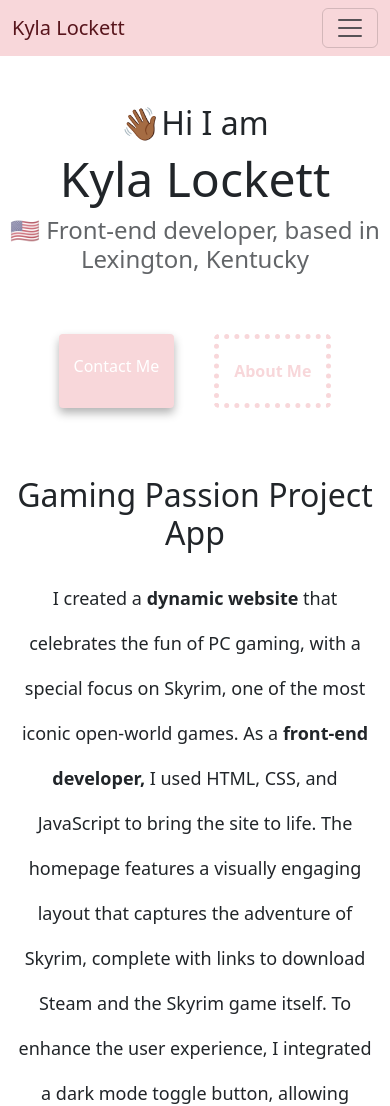
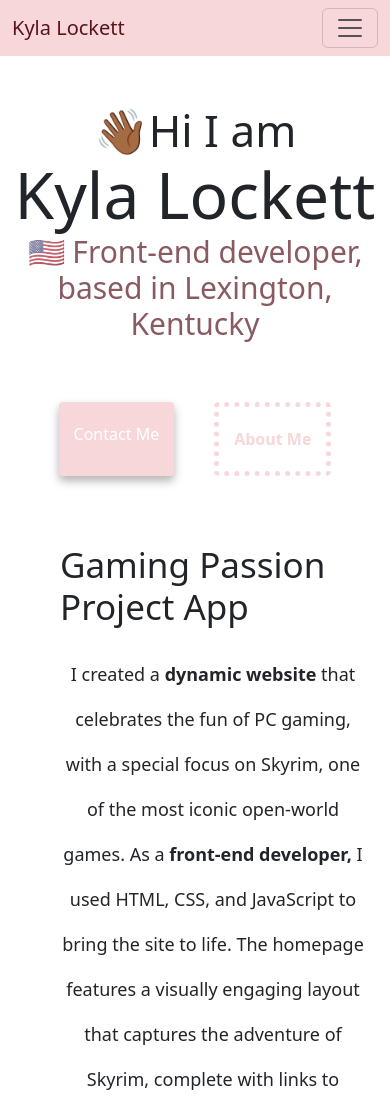
Before and after one commit to Magiktrekbean/KylaLockett-Portifolo, a plain HTML site: page index.html in a window 390 px wide. Shown: the top 1106 px of the page. Drawn offline with nearby package versions, Linux system fonts and the light colour scheme; a web font is replaced by a local one.

Commit message:
fixed responsiveness of site

```diff
--- a/index.html
+++ b/index.html
@@ -6,7 +6,7 @@
     <meta name="viewport" content="width=device-width, initial-scale=1.0" />
     <title>Front-End Developer Portfolio/Introduction | Kyla Lockett</title>
     <meta name="description" content="Websites and applications made by upcoming new front-end developer, Kyla Lockett">
-    <link rel="stylesheet" href="/style/style.css" />
+
     <link rel="preconnect" href="https://fonts.googleapis.com" />
     <link rel="preconnect" href="https://fonts.gstatic.com" crossorigin />
     <link
@@ -19,6 +19,7 @@
       integrity="sha384-QWTKZyjpPEjISv5WaRU9OFeRpok6YctnYmDr5pNlyT2bRjXh0JMhjY6hW+ALEwIH"
       crossorigin="anonymous"
     />
+       <link rel="stylesheet" href="/style/style.css" />
     <script
       src="https://cdn.jsdelivr.net/npm/bootstrap@5.3.3/dist/js/bootstrap.bundle.min.js"
       integrity="sha384-YvpcrYf0tY3lHB60NNkmXc5s9fDVZLESaAA55NDzOxhy9GkcIdslK1eN7N6jIeHz"
@@ -69,14 +70,14 @@
     <br />
     <div class="container">
       <div class="row">
-        <div class="col-sm-6">
+        <div class="col pe-5">
           <img
             src="/images/GameAppHome.png"
             alt="App about PC Game Skyrim"
-            class="rounded img-fluid img-fluid-2 d-none d-md-block"
+            class="rounded  img-fluid img-fluid-2 d-none d-md-block"
           />
         </div>
-        <div class="col-sm-6">
+        <div class="col ps-5">
           <h4 class="mb-4">Gaming Passion Project App</h4>
           <br class="d-none d-md-block" />
           <p>
@@ -99,7 +100,7 @@
       <br />
       <br />
       <div class="row">
-        <div class="col-sm-6">
+        <div class="col pe-5">
           <h5 class="mb-4">Weather App</h5>
           <br class="d-none d-md-block" />
           <p class="center-p">
@@ -118,7 +119,7 @@
           </button>
         </div>
 
-        <div class="col-sm-6">
+        <div class="col ps-5">
           <img
             src="/images/WeatherAppHome.png"
             alt="App that tells Live Weather"
@@ -127,15 +128,15 @@
         </div>
       </div>
       <br /><br />
-      <div class="row">
-        <div class="col-sm-6 mb-0">
+      <div class="row ">
+        <div class="col pe-5 mb-0">
           <img
             src="/images/FroyoAppHome.png"
             alt="App about Frozen Yogurt"
             class=" rounded img-fluid img-fluid-2 d-none d-md-block"
           />
         </div>
-        <div class="col-sm-6">
+        <div class="col ps-5">
           <h6 class="mb-4">Frozen Yogurt App</h6>
           <br class="d-none d-md-block" />
           <p >
--- a/style/style.css
+++ b/style/style.css
@@ -5,8 +5,9 @@
   }
 
   body {
-    margin: 60px auto;
-    max-width: 100%;
+    display: block;
+    margin:0 auto;
+    width: 100%;
     height: auto;
   }
 
@@ -18,14 +19,14 @@
     margin: 0;
   }
 
-  h1{  font-size: 96px!important}
+  h1{  font-size: 96px}
 
 
   h2,
   h4,
   h5,
   h6 {
-    font-size: 48px !important;
+    font-size: 48px;
   }
 
   h3{
@@ -33,9 +34,9 @@
     opacity: 0.7;
   }
   .container {
-    max-width: 1000px;
+
     width: 100%;
-    margin: 0 auto;
+
   }
   .container-about{
     max-width: 900px;
@@ -51,24 +52,23 @@ height: 450px;
 object-fit: contain;
 background: var(--primary-color);
 margin: 10px;}
-@media (max-width: 800px) {
+@media (max-width: 768px) {
+  body{ width: 100%;}
+  .container{width: 100%;
+}
   .container-about {
-
-
-    height: auto;
-   max-width:576px;
+  height: auto;
+ width:100%
   }
 .row{
 
 align-items: center;
 flex-direction: column;
-width: fit-content;
-height: auto;
-max-width: 500px;
-
-
+width: 100%;
+margin: 0;
 
 }
+p{width: 100%;}
   .container-about img {
 
 
@@ -80,11 +80,13 @@ max-width: 500px;
  margin-bottom: 30px;
 
   }
-  h1.homepage, h4, h5, h6{font-size: 32px!important;
+h1.homepage{font-size: 44px;
   text-align: center;
 }
+h4, h5, h6{font-size: 35px;
+text-align: start;}
 
-    h3, h2.about{font-size: 24px!important;
+   h3, h2.about{font-size: 30px;
   margin: 0;
   color: #58151c;
 text-align: center;}
@@ -92,13 +94,13 @@ text-align: center;}
 padding-right: 10px;
 font-size: 18px;}
 
-h1.about, h2{font-size: 48px!important;
+h1.about, h2{font-size: 64px;
 text-align: center;
 }
 
 
 }
-@media(max-width: 768px){
+@media(max-width: 576px){
   button.specific-launch{
     width: 300px;
  max-width: 100%;
```
Also changed, not shown: about.html (+4 -3 lines).
